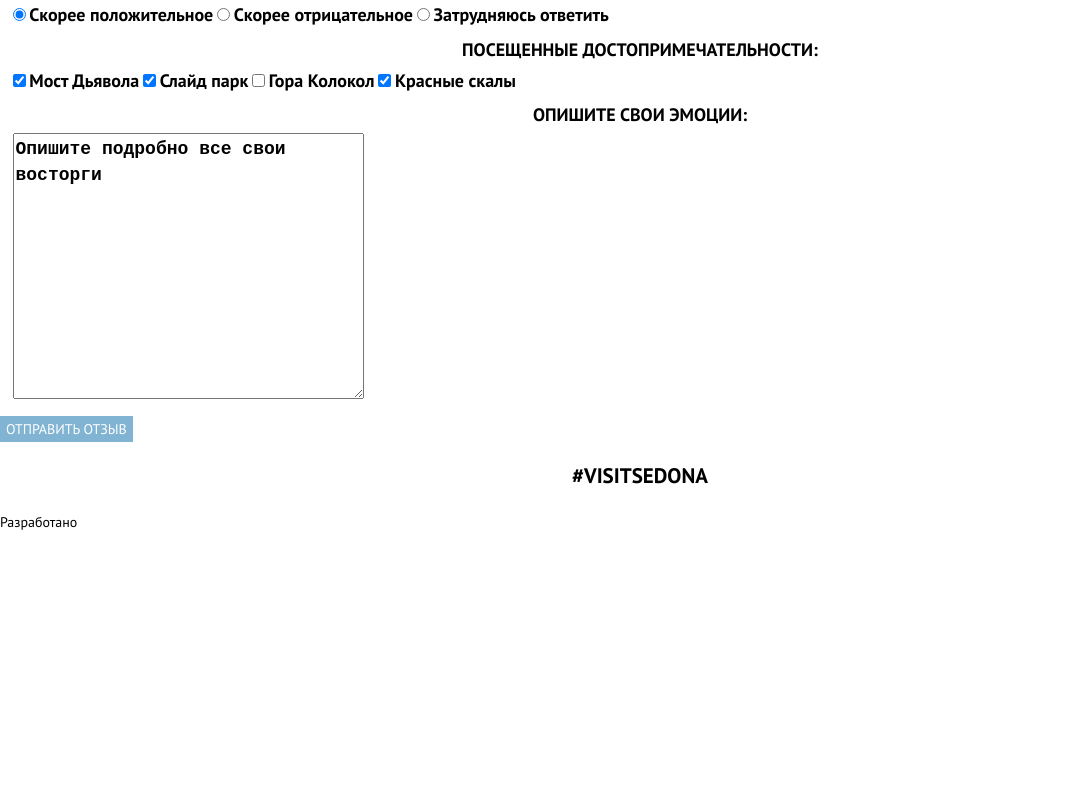
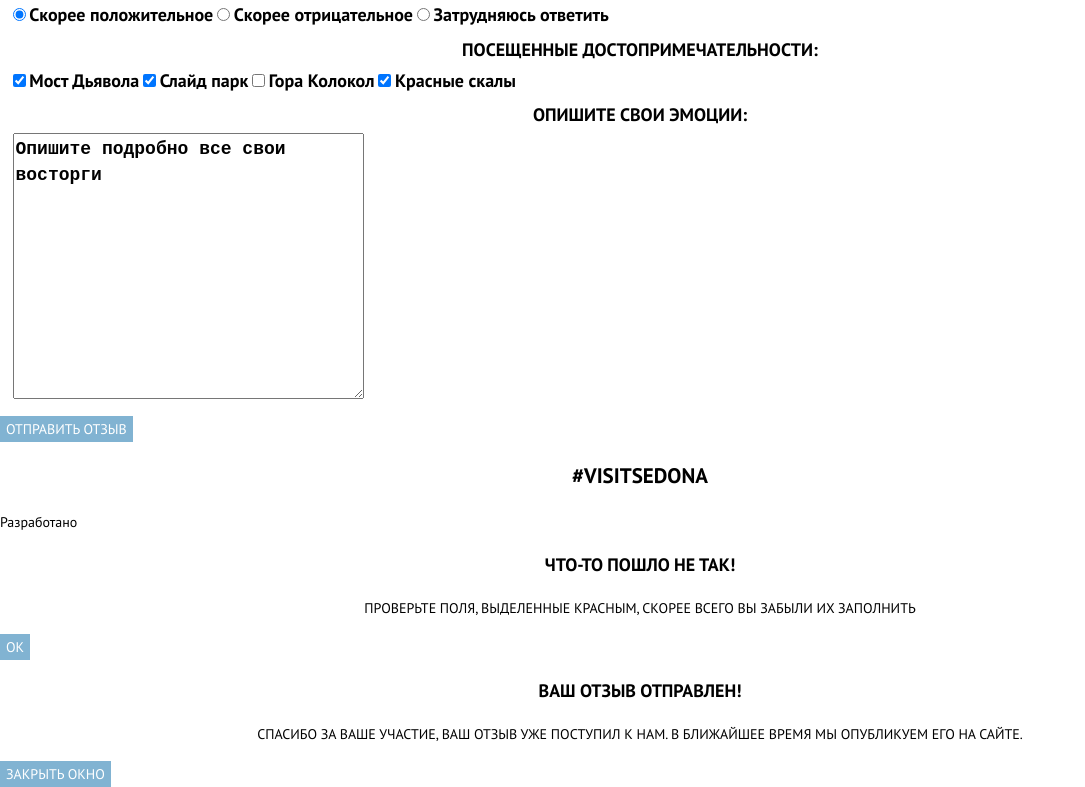
Before and after one commit to choongo/204160-sedona, a website: page form.html in a window 1280 px wide. Shown: the part 547-1334 px from the top of the page, without its empty margins (0-1085 px from the left). Before the commit the page ends 1095 px from the top, so only its background shows below. Drawn offline with nearby package versions, Linux system fonts and the light colour scheme; files that its build step writes are made by us from their sources.

Commit message:
Добавил pop-up на страницу form + базовая стилизация

```diff
--- a/form.html
+++ b/form.html
@@ -103,6 +103,16 @@
       <a  class="main-footer__developerment-link" href="https://htmlacademy.ru/intensive/adaptive"><span class="visually-hidden">html accademy</span></a>
     </p>
   </footer>
+  <section class="pop-up">
+    <h3 class="pop-up__title">Что-то пошло не так!</h3>
+    <p class="pop-up__description">Проверьте поля, выделенные красным, скорее всего вы забыли их заполнить</p>
+    <button class="pop-up__button button" type="button">Ok</button>
+  </section>
+  <section class="pop-up">
+    <h3 class="pop-up__title">Ваш отзыв отправлен!</h3>
+    <p class="pop-up__description">Спасибо за ваше участие, ваш отзыв уже поступил к нам. В ближайшее время мы опубликуем его на сайте.</p>
+    <button class="pop-up__button button" type="button">Закрыть окно</button>
+  </section>
 
 </body>
 
--- /dev/null
+++ b/sass/blocks/pop-up.scss
@@ -0,0 +1,10 @@
+.pop-up {
+  &__title {
+    @include headline-font;
+  }
+
+  &__description {
+    text-align: center;
+    text-transform: uppercase;
+  }
+}
--- a/sass/style.scss
+++ b/sass/style.scss
@@ -27,3 +27,4 @@
 @import "blocks/impression.scss";
 @import "blocks/attractions.scss";
 @import "blocks/message.scss";
+@import "blocks/pop-up.scss";
```
